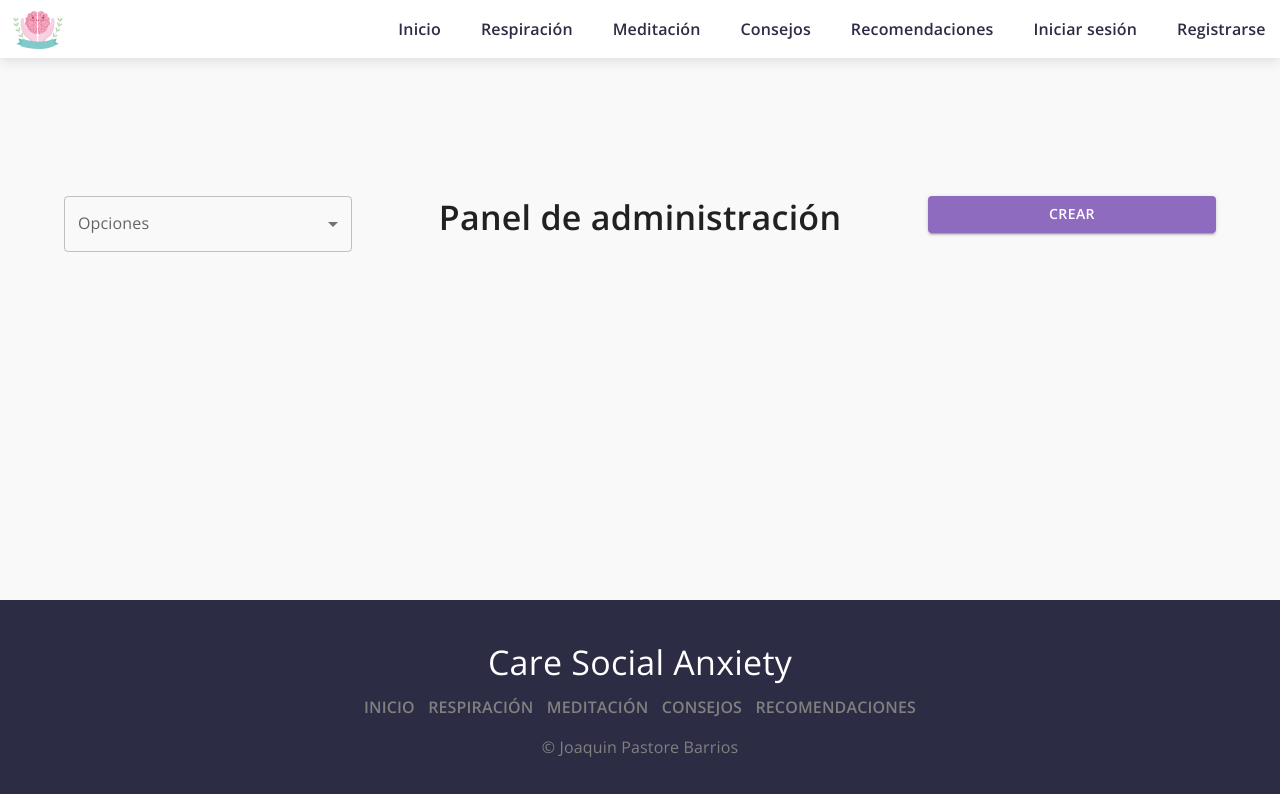
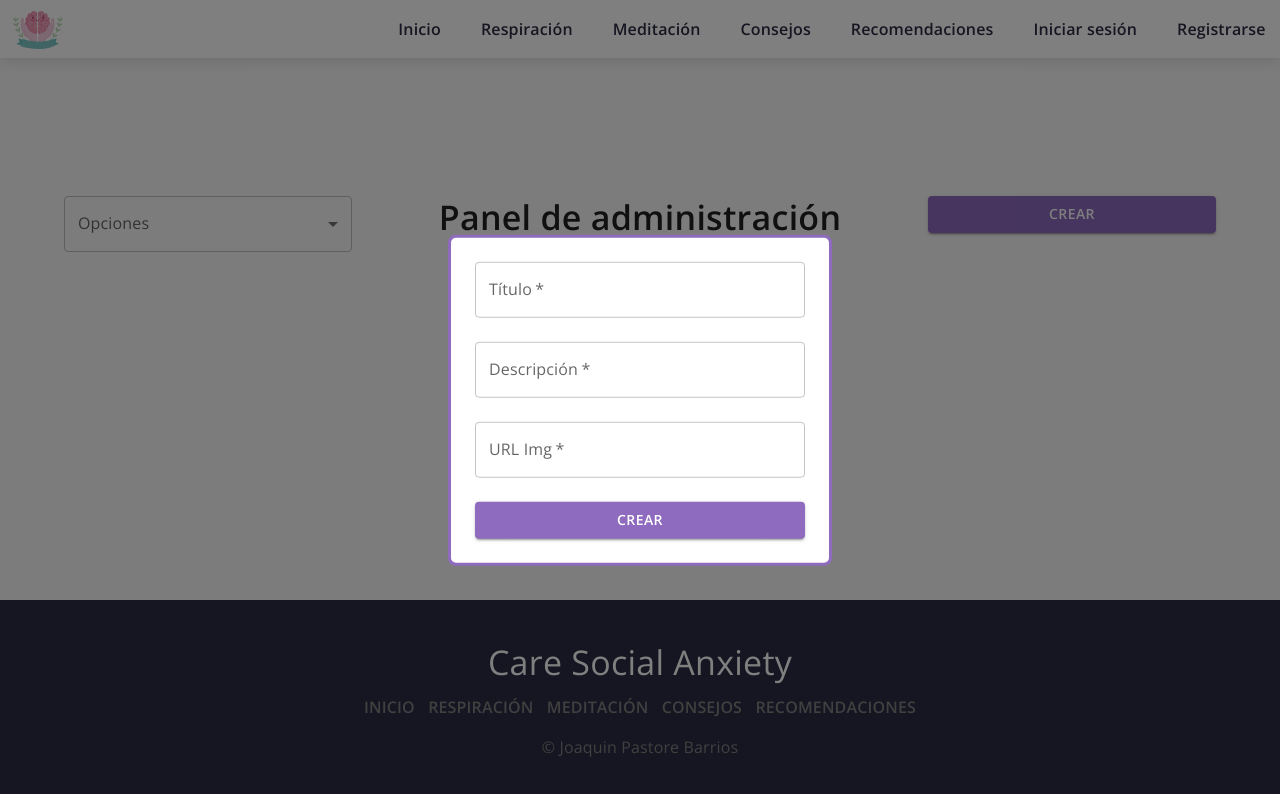
Before and after one commit to JoaquinJPB/TFG, a React (Create React App) app: page /admindashboard in a window 1280 px wide. Both pictures are taken after a click on the button "CREAR". Shown: the top 794 px of the page. Built offline with nearby package versions, Linux system fonts and the light colour scheme; no server answers.

Commit message:
AdminDashboard Modal

```diff
--- a/src/admin/AdminDashboard.jsx
+++ b/src/admin/AdminDashboard.jsx
@@ -1,11 +1,14 @@
 import {
+  Box,
   Button,
   Container,
   FormControl,
   Grid,
   InputLabel,
   MenuItem,
+  Modal,
   Select,
+  TextField,
   Typography,
 } from "@mui/material"
 import {
@@ -24,7 +27,9 @@ import { CheckRequest } from "../components/CheckRequest"
 import TableDashboard from "./TableDashboard"
 import { toast } from "react-toastify"
 import { useState } from "react"
-import { Box } from "@mui/system"
+
+import styles from "../styles/AdminDashboard.module.css"
+
 
 const AdminDashboard = () => {
   const [addAdvice] = useAddAdviceMutation()
@@ -103,7 +108,7 @@ const AdminDashboard = () => {
     setOptions(event.target.value)
   }
 
-  function renderSwitchOption(options) {
+  const renderSwitchOption = (options) => {
     switch (options) {
       case "Usuarios":
         return <></>
@@ -194,6 +199,21 @@ const AdminDashboard = () => {
     }
   }
 
+  const buttonHandleSwitch = (options) => {
+    switch (options) {
+      case "Consejos":
+        console.log(options)
+        break
+
+      default:
+        ;<></>
+    }
+  }
+
+  const [open, setOpen] = useState(false)
+  const handleOpen = () => setOpen(true)
+  const handleClose = () => setOpen(false)
+
   return (
     <Container>
       <Grid
@@ -239,9 +259,52 @@ const AdminDashboard = () => {
             variant="contained"
             fullWidth
             sx={{ fontWeight: "bold" }}
+            onClick={handleOpen}
           >
             Crear {options}
           </Button>
+          <Modal
+            open={open}
+            onClose={handleClose}
+            aria-labelledby="modal-modal-title"
+            aria-describedby="modal-modal-description"
+          >
+            <Box className={styles.boxModal}>
+              <TextField
+                required
+                id="title"
+                label="Título"
+                variant="outlined"
+                fullWidth
+                sx={{marginBottom: "1.5rem"}}
+              ></TextField>
+              <TextField
+                required
+                id="description"
+                label="Descripción"
+                variant="outlined"
+                fullWidth
+                sx={{marginBottom: "1.5rem"}}
+              ></TextField>
+              <TextField
+                required
+                id="img"
+                label="URL Img"
+                variant="outlined"
+                fullWidth
+                sx={{marginBottom: "1.5rem"}}
+              ></TextField>
+              <Button
+                type="submit"
+                variant="contained"
+                fullWidth
+                sx={{ fontWeight: "bold" }}
+                onClick={buttonHandleSwitch}
+              >
+                Crear {options}
+              </Button>
+            </Box>
+          </Modal>
         </Grid>
       </Grid>
       <Grid
--- /dev/null
+++ b/src/styles/AdminDashboard.module.css
@@ -0,0 +1,17 @@
+.boxModal {
+  position: absolute;
+  top: 50%;
+  left: 50%;
+  transform: translate(-50%, -50%);
+  width: 30%;
+  max-height: calc(100vh - 10px);
+  overflow-y: auto;
+  border: 3px solid var(--primaryColor) !important;
+  padding: 1.5rem;
+  background-color: #fff;
+  display: flex;
+  flex-direction: column;
+  justify-items: center;
+  align-items: center;
+  border-radius: 0.5rem;
+}
```
